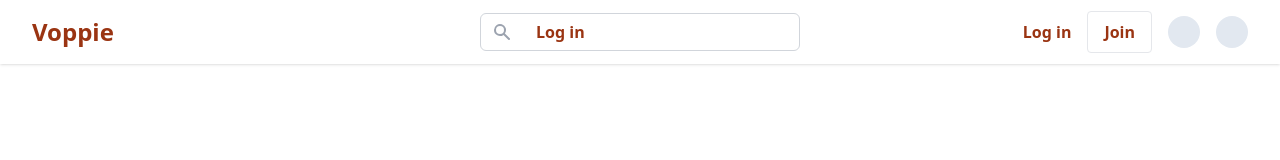
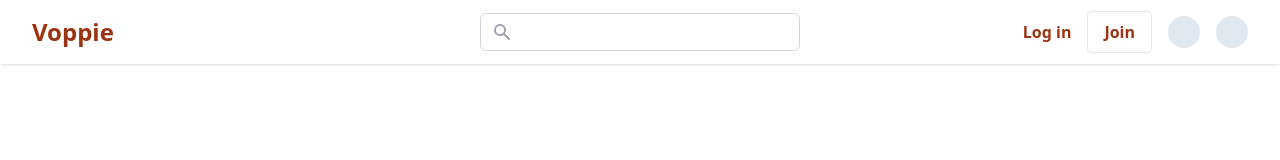
Before and after one commit to SoftbutterTeam/voppie-webapplication, a React (Create React App) app: page / in a window 1280 px wide. Shown: the top 160 px of the page. Built offline with nearby package versions, Linux system fonts and the light colour scheme.

Commit message:
+ woops, fixed

```diff
--- a/src/ui/components/header/main.header.tsx
+++ b/src/ui/components/header/main.header.tsx
@@ -14,7 +14,7 @@ export function FullHeader() {
       </div>
       <button
           type="button"
-          className="z-40 font-semibold text-md text-orange-800 ml-4  rounded hover:text-orange-600"
+          className="z-40 font-semibold text-md text-orange-800 ml-4  rounded hover:text-orange-600 lg:hidden"
         >
           {" "}
           Log in
```
